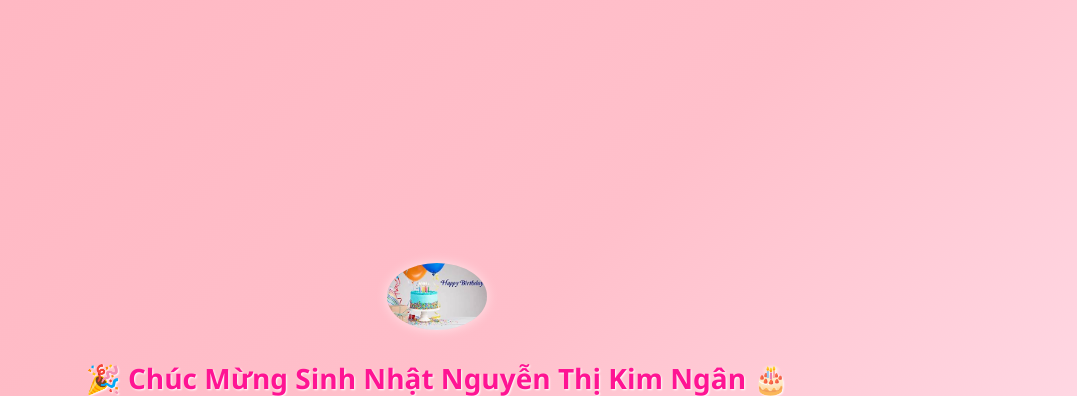
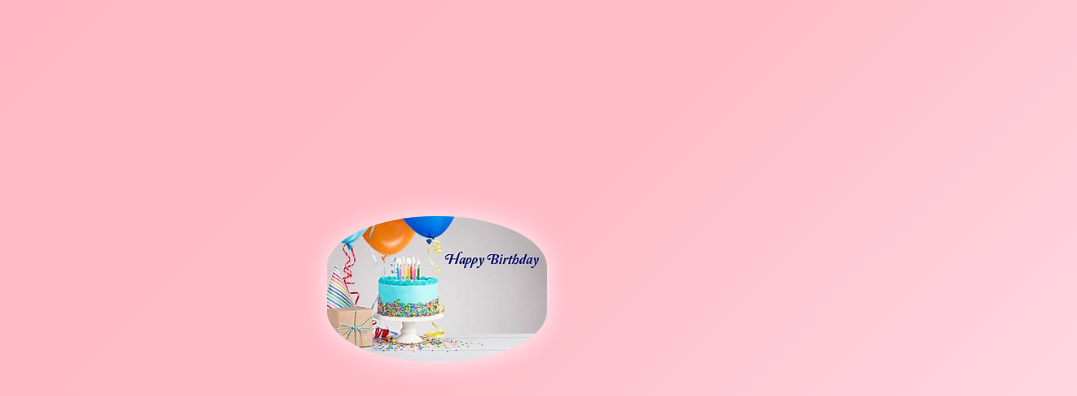
Before and after one commit to black-2004-o/sinh-nhat, a plain HTML site: page index.html in a window 1280 px wide. Shown: the top 396 px of the page, without its empty margins (203-1280 px from the left). Drawn offline with Linux system fonts and the light colour scheme.

Commit message:
Update index.html

```diff
--- a/index.html
+++ b/index.html
@@ -33,25 +33,27 @@ body {
   flex-direction: column;
   align-items: center;
   margin-bottom: 24px;
-  animation: popIn 1s ease;
+  animation: popIn 1.5s ease;
 }
 #banner img {
-  width: 100px;
+  width: 220px;                /* 🎂 to hơn */
   height: auto;
-  border-radius: 50%;
-  box-shadow: 0 0 12px rgba(255,255,255,0.6);
-  margin-bottom: 10px;
+  border-radius: 50% / 35%;    /* hình oval như tấm bạn gửi */
+  box-shadow: 0 0 25px rgba(255,255,255,0.8);
+  margin-bottom: 20px;
+  animation: cakePop 1.5s ease;
 }
-@keyframes popIn {
-  0% { transform: scale(0.7); opacity: 0; }
+@keyframes cakePop {
+  0% { transform: scale(0.5); opacity: 0; }
   100% { transform: scale(1); opacity: 1; }
 }
 
 #banner h1 {
-  font-size: 28px;
+  font-size: 30px;
   color: #ff1493;
   text-shadow: 1px 1px 2px #fff;
   font-weight: bold;
+  animation: fadeIn 2s ease;
 }
 
 #password {
```
